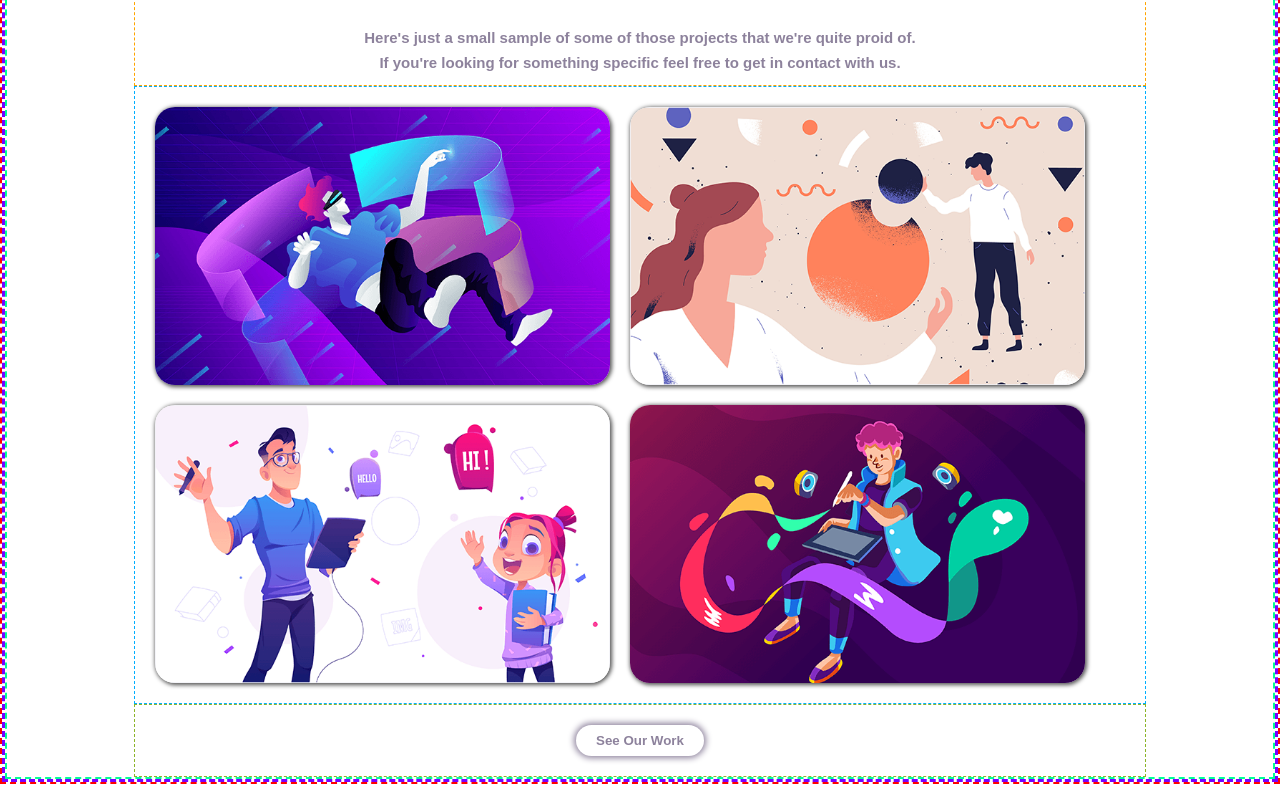
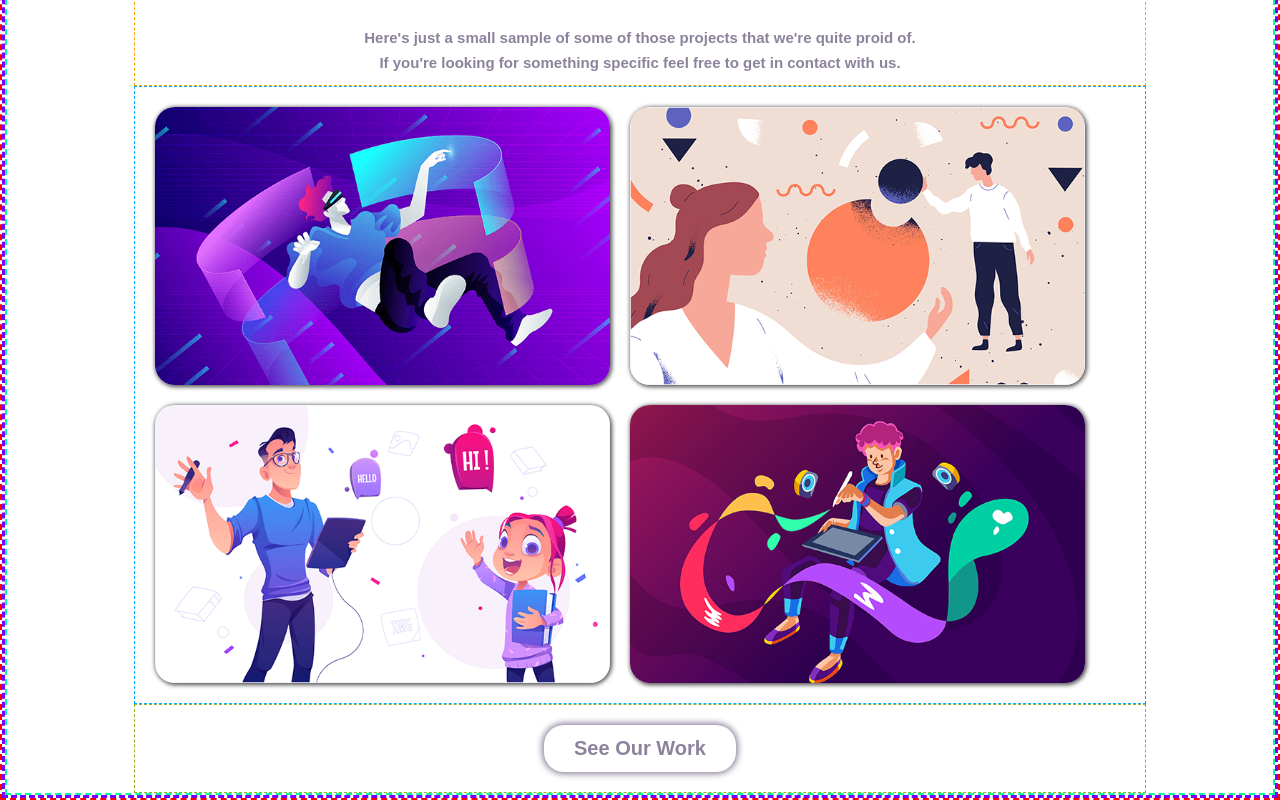
Before and after one commit to gabrielediemmanuele/proj-html-vuejs, a Vue app: page / in a window 1280 px wide. Shown: the part 2095-2895 px from the top of the page. Built offline with nearby package versions, Linux system fonts and the light colour scheme; a web font is replaced by a local one.

Commit message:
feat: end OurWorks comp.

```diff
--- a/src/components/sub-components-main/OurWorks.vue
+++ b/src/components/sub-components-main/OurWorks.vue
@@ -30,10 +30,10 @@ export default {
     </div>
     <!--* images cont-->
     <div class="images-cont">
-      <img src="../../assets/work1.png" alt="" />
-      <img src="../../assets/work2.png" alt="" />
-      <img src="../../assets/work3.png" alt="" />
-      <img src="../../assets/work4.png" alt="" />
+      <img src="../../assets/work1.png" alt="art" />
+      <img src="../../assets/work2.png" alt="art" />
+      <img src="../../assets/work3.png" alt="art" />
+      <img src="../../assets/work4.png" alt="art" />
     </div>
     <div class="button-cont">
       <buttonPropMod
@@ -115,9 +115,10 @@ export default {
   border: 1px dashed rgb(140, 180, 41);
 }
 .neutralButton {
-  padding: 8px 20px;
+  padding: 12px 30px;
   border-radius: 20px;
   border: none;
+  font-size: 20px;
 }
 .button-style {
   background-color: $white_color;
```
